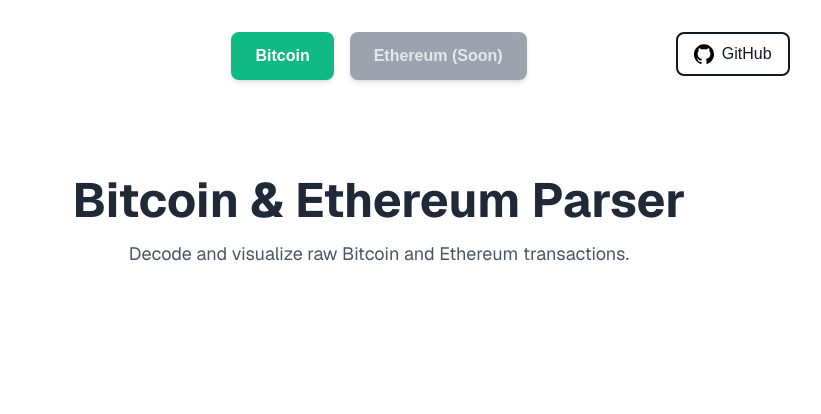
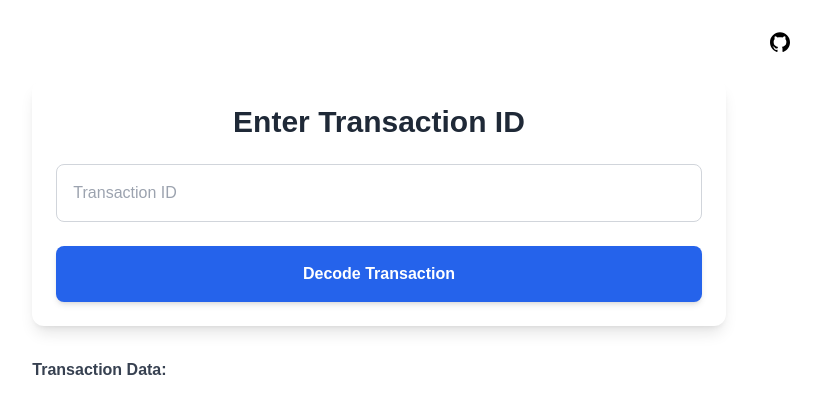
Before and after one commit to AydinTuna/raw-transaction-parser, a Next.js app: page / in a window 1280 px wide. Shown: the top 414 px of the page, without its empty margins (261-1082 px from the left). Built offline with nearby package versions, Linux system fonts and the light colour scheme.

Commit message:
removed ethereum

```diff
--- a/app/bitcoin/page.tsx
+++ /dev/null
@@ -1,83 +0,0 @@
-"use client"
-import { Transaction } from "@/classes";
-import RawTransaction from "@/components/RawTransaction";
-import useSessionStorage from "@/hooks/useSessionStorage";
-import { parseRawTx } from "@/utils/parseRawTx";
-import { useState } from "react";
-
-export default function Page() {
-    const [rawTxData, setRawTxData] = useState("");
-    const [loading, setLoading] = useState(false);
-    const [transaction, setTransaction] = useState<Transaction | null>(null);
-    const txIdSession = useSessionStorage('txId');
-    const rawTxDataSession = useSessionStorage('rawTxDataJson');
-
-    // Function to restore the class instance from session storage
-    const restoreTransaction = (data: string) => {
-        const parsedData = JSON.parse(data);
-        return Object.assign(new Transaction(), parsedData);
-    }
-
-    function handleFormSubmit(event: React.FormEvent<HTMLFormElement>) {
-        event.preventDefault();
-        setLoading(true);
-        const form = event.target as HTMLFormElement;
-        const formData = new FormData(form);
-        const transactionId = formData.get('txId') as string;
-
-        if (transactionId) {
-            // Call the API to get the transaction details
-            fetch(`/api/bitcoin/${transactionId}`)
-                .then((response) => response.json())
-                .then((data) => {
-                    setLoading(false);
-                    if (data.rawData === "") {
-                        setRawTxData("No data found");
-                        console.log("No data found");
-                        return;
-                    }
-                    const parsedTransaction = parseRawTx(data.rawData);
-                    setTransaction(parsedTransaction);
-
-                    sessionStorage.setItem('rawTxDataJson', JSON.stringify(parsedTransaction));
-                    sessionStorage.setItem('txId', transactionId);
-                }).catch((error) => {
-                    console.error(error);
-                    setLoading(false);
-                });
-        } else setLoading(false);
-    }
-
-    const parsedTransaction = rawTxDataSession ? restoreTransaction(rawTxDataSession) : null;
-
-    return (
-        <div className="flex flex-col items-center justify-start w-full p-8 sm:p-20 sm:pt-8">
-            <form className="flex flex-col w-full bg-white shadow-lg rounded-xl p-6 space-y-6" onSubmit={handleFormSubmit}>
-                <h1 className="text-3xl font-bold text-center text-gray-800">Enter Transaction ID</h1>
-                <input
-                    type="text"
-                    name="txId"
-                    id="txId"
-                    className="w-full p-4 border border-gray-300 rounded-lg focus:outline-none focus:ring-2 focus:ring-blue-500 focus:border-blue-500 transition-all"
-                    placeholder="Transaction ID"
-                    defaultValue={txIdSession || ""}
-                />
-                <button
-                    type="submit"
-                    className="w-full p-4 bg-blue-600 text-white rounded-lg font-semibold shadow-md hover:bg-blue-700 active:scale-95 transition-all duration-300">
-                    Decode Transaction
-                </button>
-            </form>
-
-            <div className="w-full mt-8">
-                <p className="font-bold w-full text-start mb-2 text-gray-700">Transaction Data:</p>
-                {loading && <p className="text-black mt-4 font-bold w-full text-center">Loading...</p>}
-                {transaction && !loading ? (
-                    <RawTransaction rawTxDataJson={transaction} />
-                ) : (parsedTransaction || rawTxDataSession) && rawTxDataSession !== null && !loading ? (
-                    <RawTransaction rawTxDataJson={parsedTransaction || JSON.parse(rawTxDataSession)} />
-                ) : !loading && <p className="text-black mt-4 font-bold w-full text-center">{rawTxData}</p>}
-            </div>
-        </div>
-    );
-}
--- a/app/ethereum/page.tsx
+++ /dev/null
@@ -1,5 +0,0 @@
-export default function Page() {
-    return (
-        <div className="w-full text-center p-8 pb-20 gap-16 sm:p-20">Hey Ethereum</div>
-    )
-}
--- a/app/layout.tsx
+++ b/app/layout.tsx
@@ -1,7 +1,7 @@
 import type { Metadata } from "next";
 import { Geist, Geist_Mono } from "next/font/google";
 import "./globals.css";
-import Navigation from "@/components/Navigation";
+import Navigation from "../components/Navigation";
 import { Analytics } from "@vercel/analytics/react"
 
 const geistSans = Geist({
@@ -16,7 +16,7 @@
 
 export const metadata: Metadata = {
   title: "Raw Transaction Parser",
-  description: "Parse raw Bitcoin and Ethereum transactions",
+  description: "Parse raw Bitcoin transactions",
 };
 
 export default function RootLayout({
--- a/app/page.tsx
+++ b/app/page.tsx
@@ -1,12 +1,83 @@
+"use client"
+import { Transaction } from "../classes";
+import RawTransaction from "../components/RawTransaction";
+import useSessionStorage from "../hooks/useSessionStorage";
+import { parseRawTx } from "../utils/parseRawTx";
+import { useState } from "react";
+
 export default function Home() {
+  const [rawTxData, setRawTxData] = useState("");
+  const [loading, setLoading] = useState(false);
+  const [transaction, setTransaction] = useState<Transaction | null>(null);
+  const txIdSession = useSessionStorage('txId');
+  const rawTxDataSession = useSessionStorage('rawTxDataJson');
+
+  // Function to restore the class instance from session storage
+  const restoreTransaction = (data: string) => {
+    const parsedData = JSON.parse(data);
+    return Object.assign(new Transaction(), parsedData);
+  }
+
+  function handleFormSubmit(event: React.FormEvent<HTMLFormElement>) {
+    event.preventDefault();
+    setLoading(true);
+    const form = event.target as HTMLFormElement;
+    const formData = new FormData(form);
+    const transactionId = formData.get('txId') as string;
+
+    if (transactionId) {
+      // Call the API to get the transaction details
+      fetch(`/api/bitcoin/${transactionId}`)
+        .then((response) => response.json())
+        .then((data) => {
+          setLoading(false);
+          if (data.rawData === "") {
+            setRawTxData("No data found");
+            console.log("No data found");
+            return;
+          }
+          const parsedTransaction = parseRawTx(data.rawData);
+          setTransaction(parsedTransaction);
+
+          sessionStorage.setItem('rawTxDataJson', JSON.stringify(parsedTransaction));
+          sessionStorage.setItem('txId', transactionId);
+        }).catch((error) => {
+          console.error(error);
+          setLoading(false);
+        });
+    } else setLoading(false);
+  }
+
+  const parsedTransaction = rawTxDataSession ? restoreTransaction(rawTxDataSession) : null;
+
   return (
-    <div className="flex flex-col items-center justify-center sm:p-20 font-[family-name:var(--font-geist-sans)]">
-      <h1 className="text-4xl sm:text-5xl font-bold text-gray-800 mb-4 text-center">
-        Bitcoin & Ethereum Parser
-      </h1>
-      <p className="text-lg text-gray-600 text-center max-w-xl">
-        Decode and visualize raw Bitcoin and Ethereum transactions.
-      </p>
+    <div className="flex flex-col items-center justify-start w-full p-8 sm:p-20 sm:pt-8">
+      <form className="flex flex-col w-full bg-white shadow-lg rounded-xl p-6 space-y-6" onSubmit={handleFormSubmit}>
+        <h1 className="text-3xl font-bold text-center text-gray-800">Enter Transaction ID</h1>
+        <input
+          type="text"
+          name="txId"
+          id="txId"
+          className="w-full p-4 border border-gray-300 rounded-lg focus:outline-none focus:ring-2 focus:ring-blue-500 focus:border-blue-500 transition-all"
+          placeholder="Transaction ID"
+          defaultValue={txIdSession || ""}
+        />
+        <button
+          type="submit"
+          className="w-full p-4 bg-blue-600 text-white rounded-lg font-semibold shadow-md hover:bg-blue-700 active:scale-95 transition-all duration-300">
+          Decode Transaction
+        </button>
+      </form>
+
+      <div className="w-full mt-8">
+        <p className="font-bold w-full text-start mb-2 text-gray-700">Transaction Data:</p>
+        {loading && <p className="text-black mt-4 font-bold w-full text-center">Loading...</p>}
+        {transaction && !loading ? (
+          <RawTransaction rawTxDataJson={transaction} />
+        ) : (parsedTransaction || rawTxDataSession) && rawTxDataSession !== null && !loading ? (
+          <RawTransaction rawTxDataJson={parsedTransaction || JSON.parse(rawTxDataSession)} />
+        ) : !loading && <p className="text-black mt-4 font-bold w-full text-center">{rawTxData}</p>}
+      </div>
     </div>
   );
 }
--- a/components/Navigation.tsx
+++ b/components/Navigation.tsx
@@ -4,25 +4,14 @@
 export default function Navigation() {
     return (
         <div className="w-full relative flex justify-center gap-4 p-4 pt-8">
-            <Link href="/bitcoin">
-                <button className="px-6 py-3 bg-emerald-500 text-white rounded-lg font-semibold shadow-md hover:bg-emerald-600 transition-all duration-300">
-                    Bitcoin
-                </button>
-            </Link>
-            <button
-                disabled
-                className="px-6 py-3 bg-gray-400 text-gray-200 rounded-lg font-semibold shadow-md cursor-not-allowed">
-                Ethereum (Soon)
-            </button>
 
             <Link
                 href="https://github.com/AydinTuna/raw-transaction-parser"
                 target="_blank"
                 rel="noopener noreferrer"
-                className="absolute right-4 flex items-center gap-2 px-4 py-2 text-gray-900 bg-white border-2 border-gray-900 rounded-lg"
+                className="absolute right-4 text-gray-900"
             >
                 <Image src={"/icons/github.svg"} alt="GitHub" width={20} height={20} />
-                <span>GitHub</span>
             </Link>
         </div>
 
--- a/components/RawTransaction.tsx
+++ b/components/RawTransaction.tsx
@@ -1,4 +1,4 @@
-import { Transaction } from "@/classes";
+import { Transaction } from "../classes";
 
 export default function RawTransaction({ rawTxDataJson }: { rawTxDataJson: Transaction }) {
     return (
--- a/utils/parseRawTx.ts
+++ b/utils/parseRawTx.ts
@@ -1,5 +1,5 @@
-import { calculateCompactSize, getBytesOfHex, hash, compactSizeFilter, convertToBigEndian } from ".";
-import { Input, Output, StackItem, Transaction, Witness } from "@/classes";
+import { calculateCompactSize, getBytesOfHex, hash, compactSizeFilter, convertToBigEndian } from "../utils";
+import { Input, Output, StackItem, Transaction, Witness } from "../classes";
 
 export function parseRawTx(rawTxData: string) {
     // Check if SegWit (marker = 00, flag >= 01)
```
Also changed, not shown: 1 other file (tests, documents, lock files or other folders).
